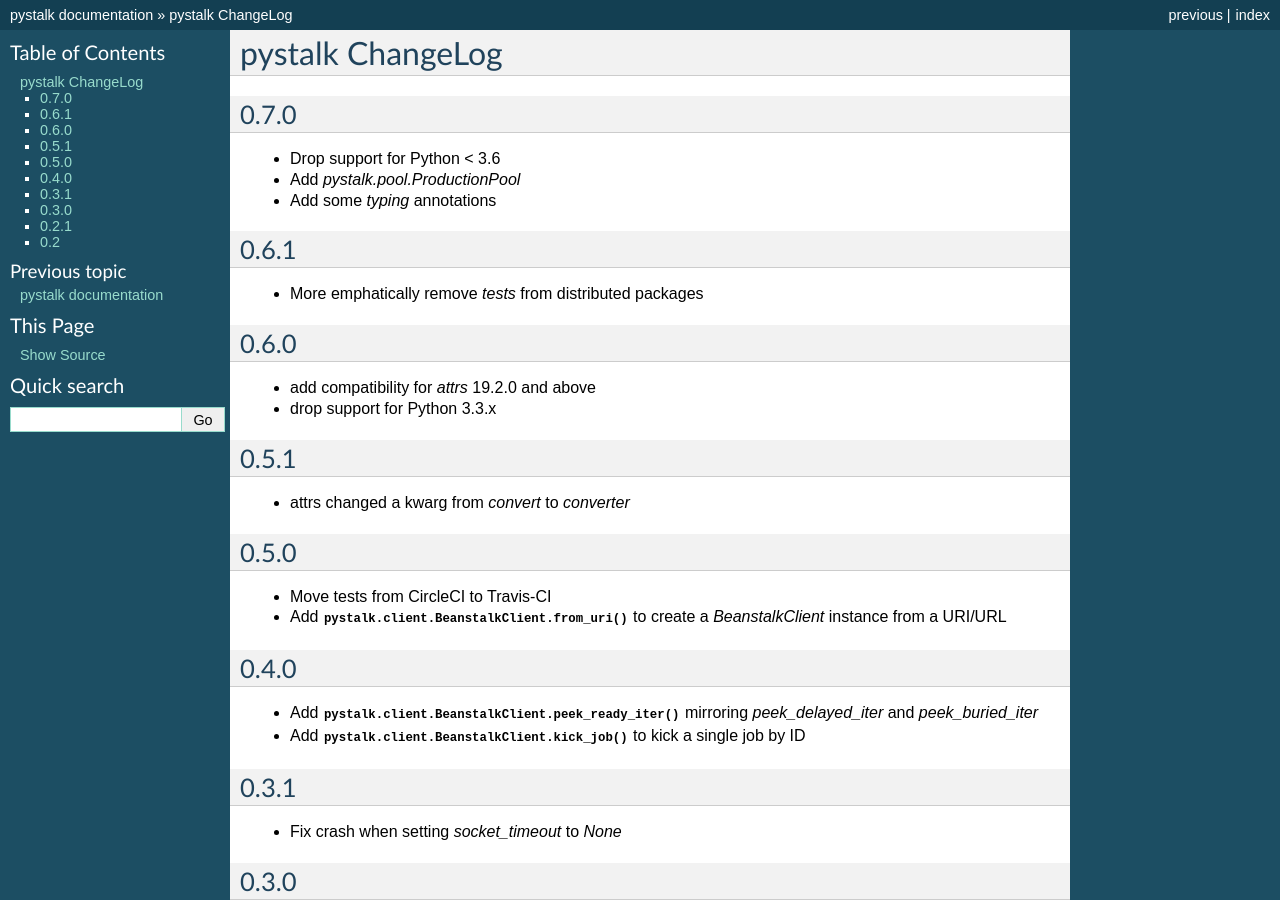
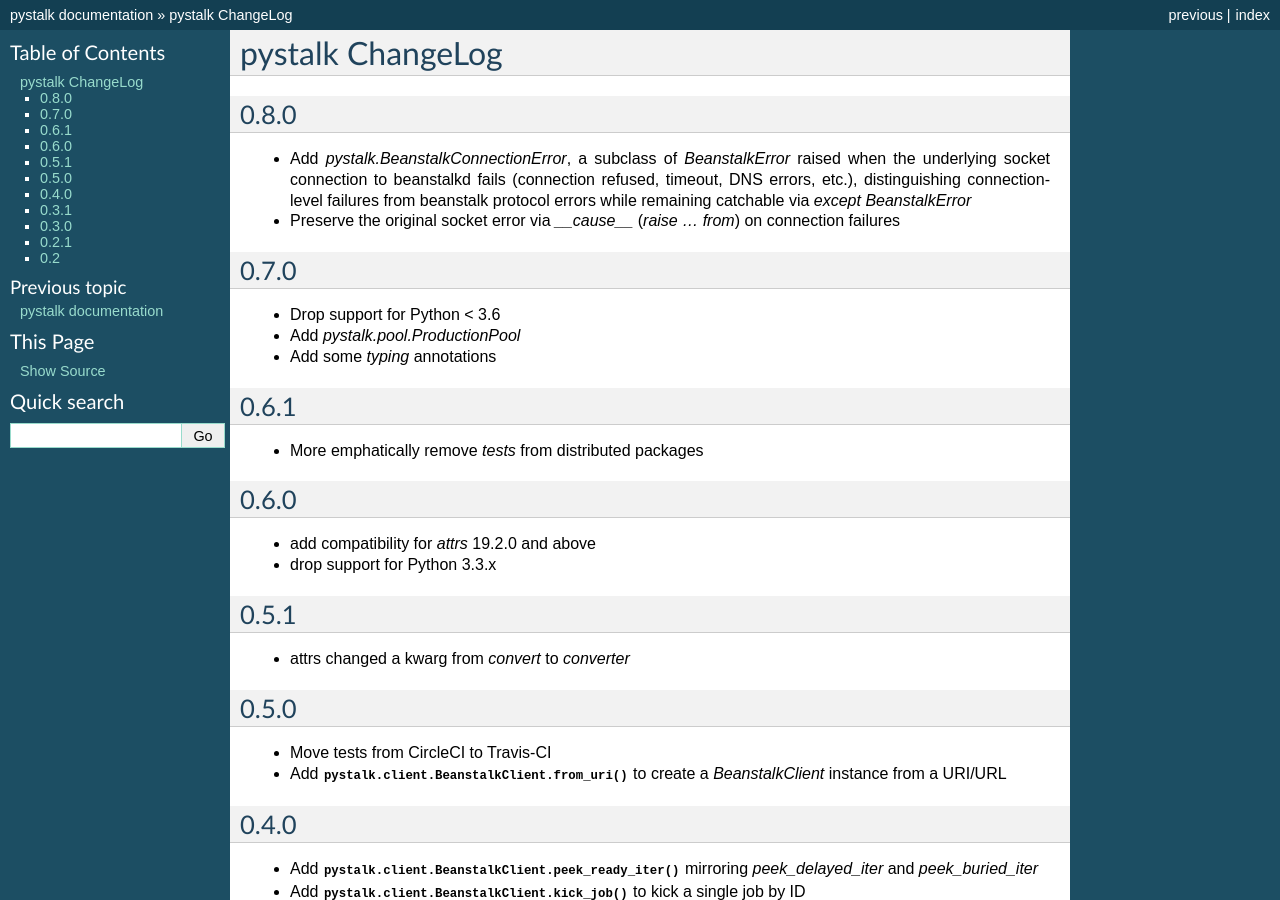
Before and after one commit to EasyPost/pystalk, a Sphinx documentation site: the page built from docs/source/CHANGES.rst, in a window 1280 px wide and 900 px high. Built offline with Sphinx 7.4.7, drawn with Linux system fonts in a browser that asks for light colours.

Commit message:
Bump version to 0.8.0 and update changelog

```diff
--- a/docs/source/CHANGES.rst
+++ b/docs/source/CHANGES.rst
@@ -1,7 +1,14 @@
 #################
 pystalk ChangeLog
 #################
-
+=====
+0.8.0
+=====
+* Add `pystalk.BeanstalkConnectionError`, a subclass of `BeanstalkError` raised when the
+  underlying socket connection to beanstalkd fails (connection refused, timeout, DNS errors,
+  etc.), distinguishing connection-level failures from beanstalk protocol errors while
+  remaining catchable via `except BeanstalkError`
+* Preserve the original socket error via `__cause__` (`raise ... from`) on connection failures
 =====
 0.7.0
 =====
--- a/setup.py
+++ b/setup.py
@@ -16,7 +16,7 @@
 
 setup(
     name="pystalk",
-    version="0.7.0",
+    version="0.8.0",
     author="EasyPost",
     author_email="oss@easypost.com",
     url="https://github.com/easypost/pystalk",
```
